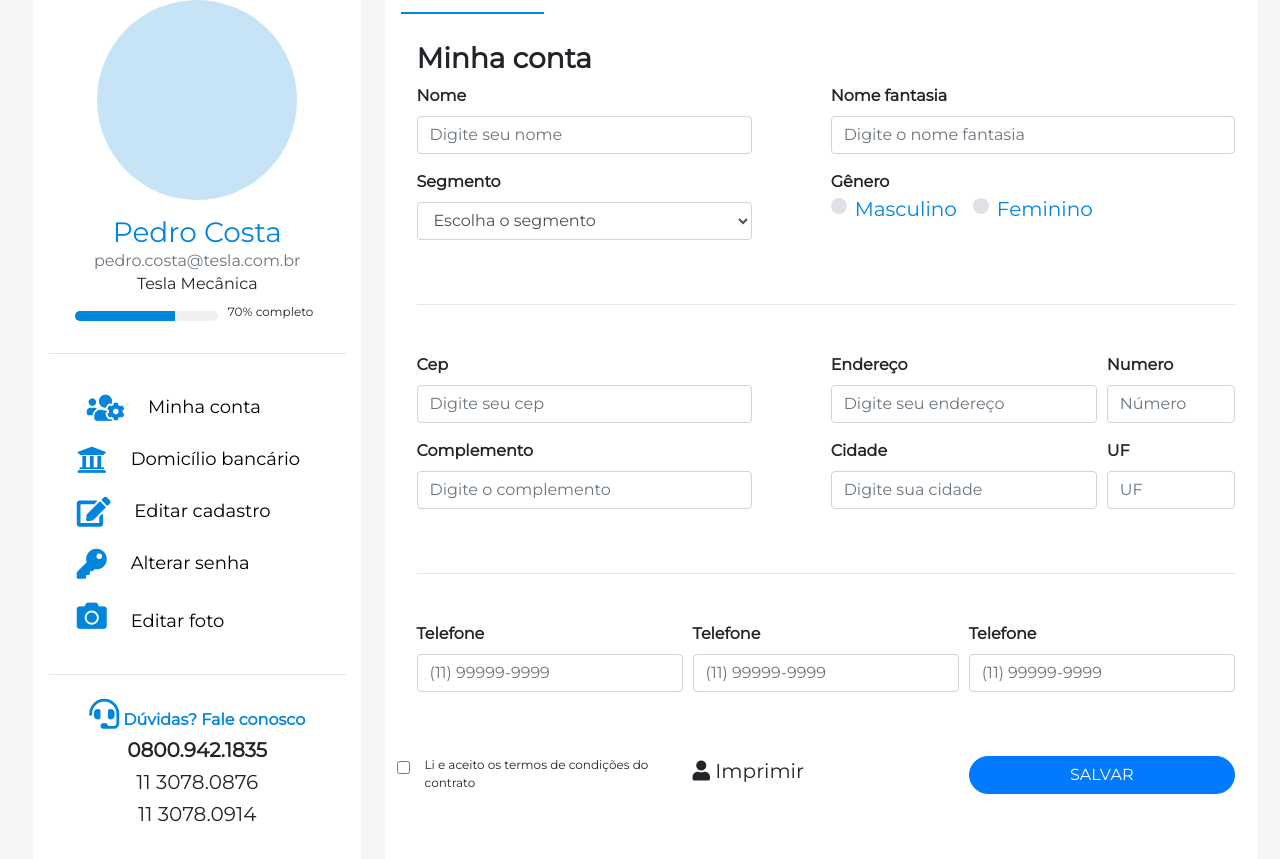
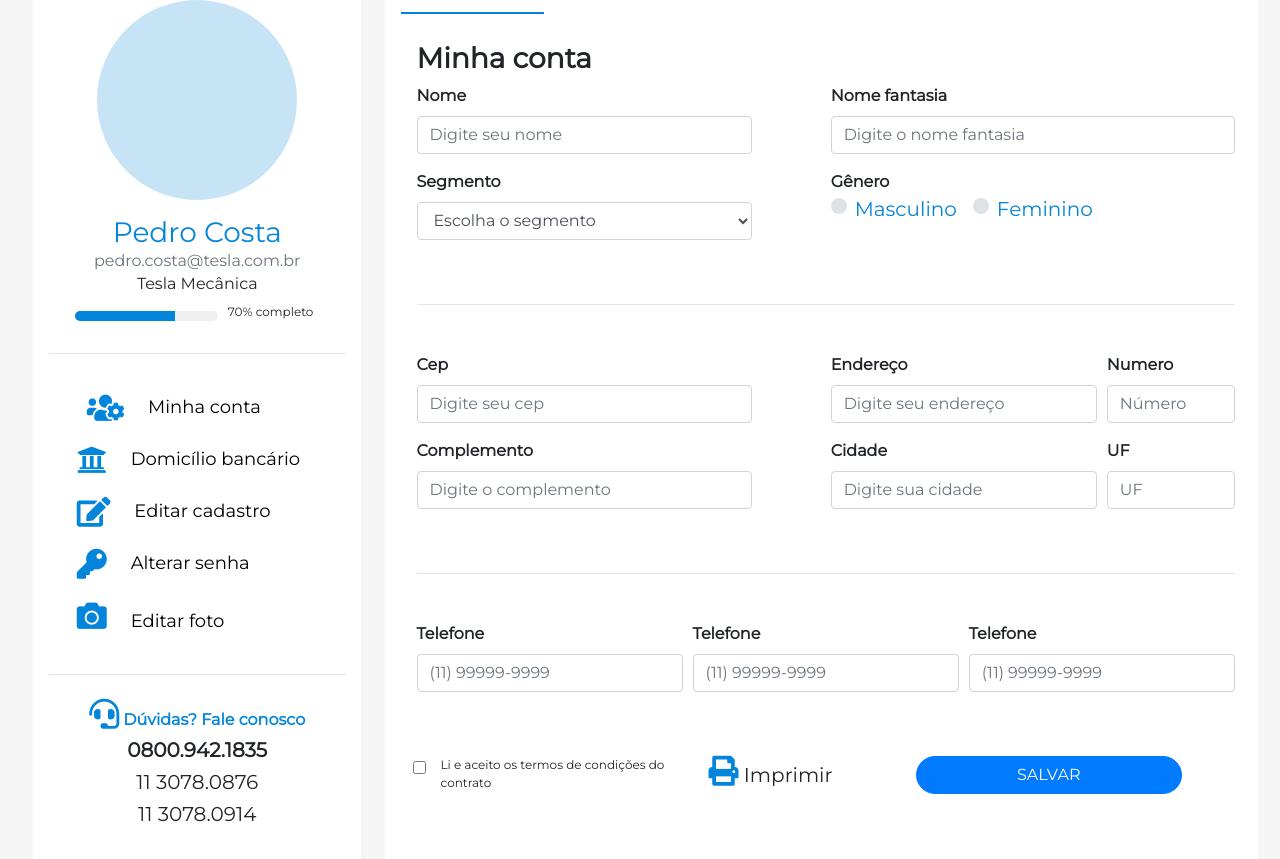
Before and after one commit to anddMF/Estudo-VueJs, a Vue app: page / in a window 1280 px wide. Shown: the part 169-1028 px from the top of the page. Built offline with nearby package versions, Linux system fonts and the light colour scheme.

Commit message:
Atualização Vee Validate e form

```diff
--- a/src/components/Formulario.vue
+++ b/src/components/Formulario.vue
@@ -12,7 +12,7 @@
         <div class="col-md-1 "></div>
         <div class="form-group col-md-6">
             <label for="fantasiaI"><b>Nome fantasia</b></label>
-            <input type="text" v-model="nomeFan" v-validate="'required'" class="form-control" id="fantasiaI" placeholder="Digite o nome fantasia">
+            <input type="text" v-model="nomeFan" v-validate="'required'" name="nomeFan" class="form-control" id="fantasiaI" placeholder="Digite o nome fantasia">
             <div v-if="errors.has('nomeFan')" class="alert linha" role="alert">
                 <b>Campo requerido</b>
             </div>
@@ -89,12 +89,12 @@
     </div>
     <br><br>
     <div class="form-row ">
-        <div class="form-group col-md-4 form-check">
+        <div class="form-group ml-3 col-md-4 form-check">
             <input class="form-check-input" type="checkbox" id="inlineCheckbox2" value="option2">
             <label class="form-check-label ml-2 termos" for="inlineCheckbox2">Li e aceito os termos de condições do contrato</label>
        </div>
-        <div class="form-group col-md-4">
-            <p style="font-size: 20px;"><i class="fa fa-user"></i> Imprimir</p>
+        <div class="form-group col-md-3">
+            <p style="font-size: 20px;"><i class="fa fa-print icone"></i> Imprimir</p>
         </div>
         <div class="form-group col-md-4">
             <button type="submit" class="btn btn-block btn-primary btn-salvar">SALVAR</button>
```
